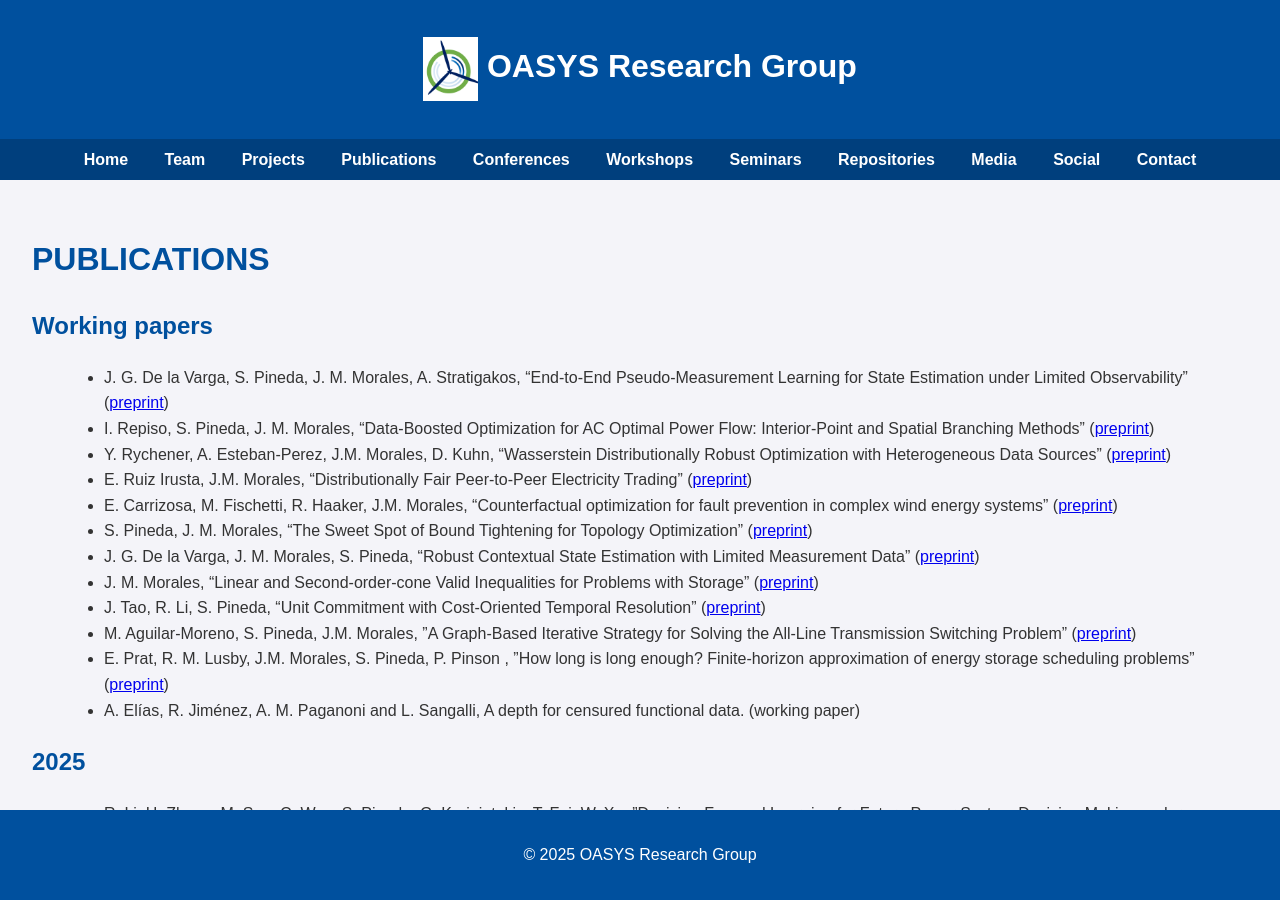
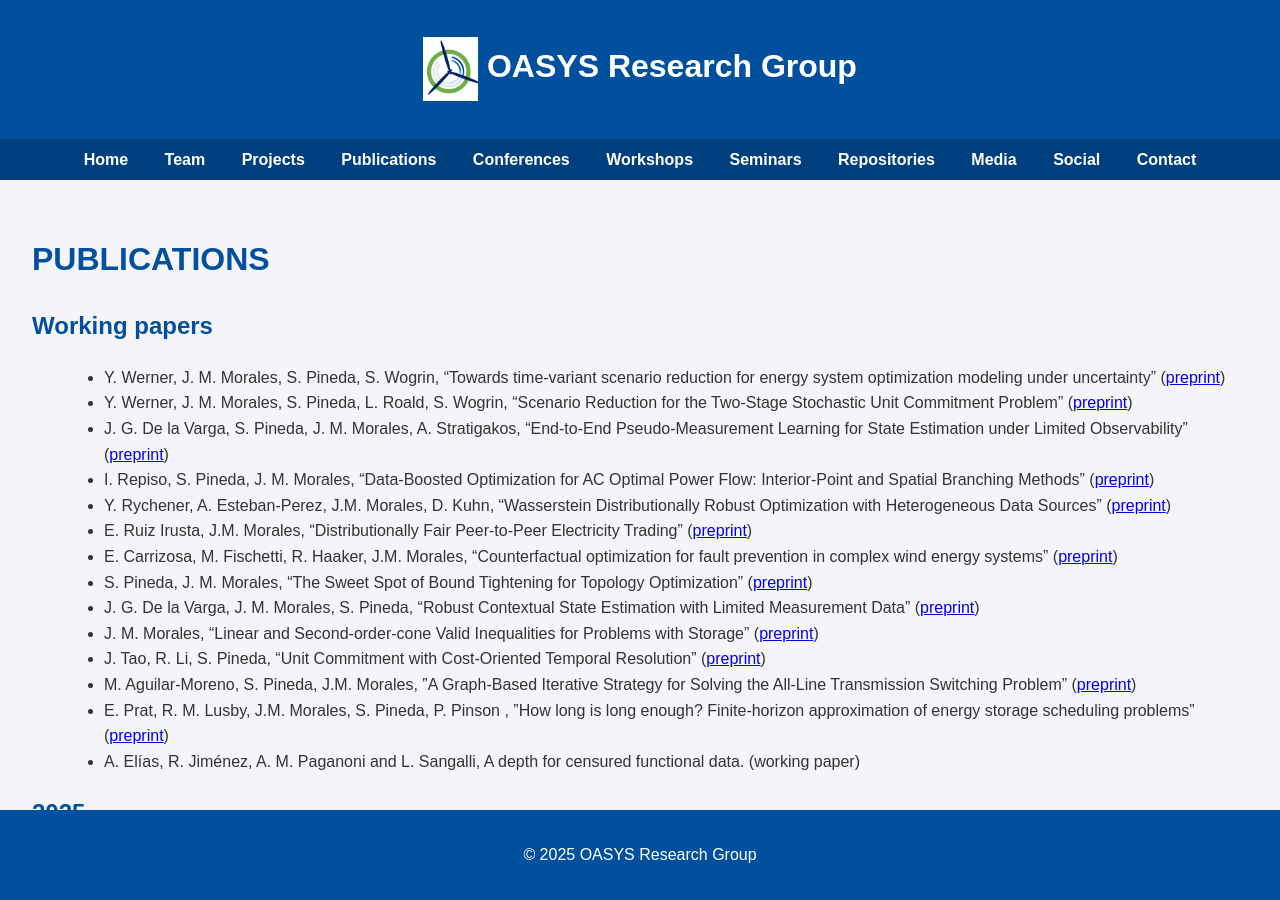
Before and after one commit to groupoasys/groupoasys.github.io, a Jekyll site: the page built from publications.md, in a window 1280 px wide and 900 px high. Built offline with Jekyll 4.4.1, drawn with Linux system fonts in a browser that asks for light colours.

Commit message:
add preprints Yannick

```diff
--- a/publications.md
+++ b/publications.md
@@ -7,6 +7,8 @@ permalink: /publications/
 
 ## Working papers
 
+- Y. Werner, J. M. Morales, S. Pineda, S. Wogrin, "Towards time-variant scenario reduction for energy system optimization modeling under uncertainty" ([preprint](https://arxiv.org/abs/2606.23072))
+- Y. Werner, J. M. Morales, S. Pineda, L. Roald, S. Wogrin, "Scenario Reduction for the Two-Stage Stochastic Unit Commitment Problem" ([preprint](https://arxiv.org/abs/2512.19614))
 - J. G. De la Varga, S. Pineda, J. M. Morales, A. Stratigakos, "End-to-End Pseudo-Measurement Learning for State Estimation under Limited Observability" ([preprint](https://arxiv.org/abs/2605.23525))
 - I. Repiso, S. Pineda, J. M. Morales, "Data-Boosted Optimization for AC Optimal Power Flow: Interior-Point and Spatial Branching Methods" ([preprint](https://arxiv.org/abs/2510.15753))
 - Y. Rychener, A. Esteban-Perez, J.M. Morales, D. Kuhn, "Wasserstein Distributionally Robust Optimization with Heterogeneous Data Sources" ([preprint](https://arxiv.org/abs/2407.13582))
```
Also changed, not shown: social.md (+1 -0 lines), 1 other file.
